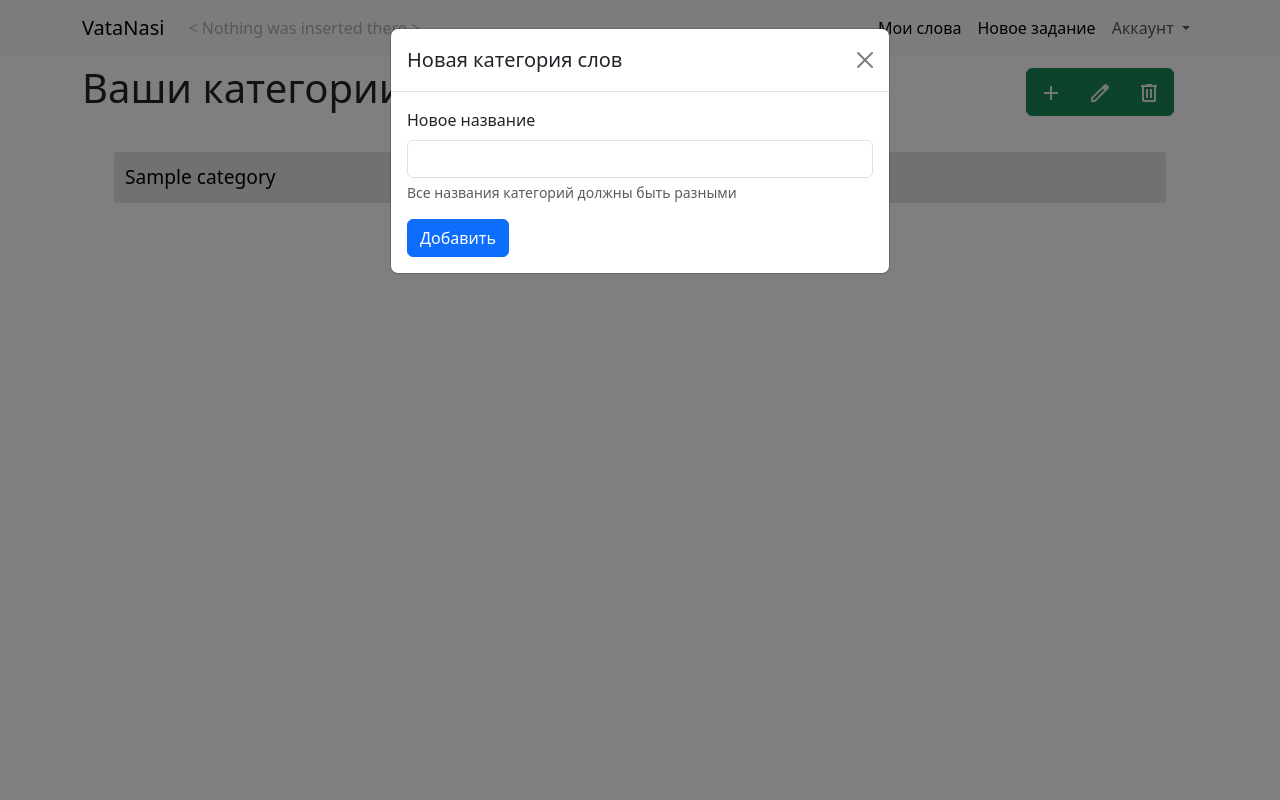
After one commit to VND0/VataNasi, a Flask app: template templates/categories_list_page.html in a window 1280 px wide, after a click that opens the changed part. The commit adds this page. Run offline with Flask 3, Linux system fonts and the light colour scheme; the template is opened without the code that fills it: most values are stand-ins (such as "Sample title", 1, 10 or a date in 2020); some libraries are stand-ins or nearby versions.

Commit message:
Создано модальное окно, открывающееся по кнопке с плюсиком

```diff
--- a/my_words_bp.py
+++ b/my_words_bp.py
@@ -20,6 +20,6 @@ def my_words_page():
     if not current_user.is_authenticated:
         return redirect("/login")
 
-    return render_template("words_list_page.html", is_authenticated=current_user.is_authenticated,
+    return render_template("categories_list_page.html", is_authenticated=current_user.is_authenticated,
                            categories=db.get_categories_of_user(current_user.id))
     # categories=[])
--- a/static/for_categories.js
+++ b/static/for_categories.js
@@ -36,4 +36,14 @@ document.querySelector("#delete").addEventListener("click", (event) => {
             location.reload(); //TODO: пофиксить то, что надо отдельно перезагружать страницу
         }
     }
-})
+});
+
+// document.querySelector("#new").addEventListener("click", (event) => {
+//     const tableOfCategories = document.querySelector("#categories-table");
+//
+// });
+const newBtn = document.querySelector("#new")
+const newAttributes = {"data-bs-toggle": "modal", "data-bs-target": "#newModal"}
+for (const attr in newAttributes) {
+    newBtn.setAttribute(attr, newAttributes[attr]);
+}
--- a/templates/alert.html
+++ b/templates/alert.html
@@ -1,4 +1,4 @@
 <div class="alert alert-{{ type }} alert-dismissible" role="alert">
     <div>{{ message }}</div>
-    <button type="button" class="btn-close" data-bs-dismiss="alert" aria-label="Close"></button>
+    <button type="button" class="btn-close" data-bs-dismiss="alert"></button>
 </div>
--- a/templates/base.html
+++ b/templates/base.html
@@ -33,8 +33,7 @@
                     <a class="nav-link active" href="/new_task" id="new-task-link">Новое задание</a>
                 </li>
                 <li class="nav-item dropdown" id="account-dropdown-menu">
-                    <a class="nav-link dropdown-toggle" href="#" role="button" data-bs-toggle="dropdown"
-                       aria-expanded="false">
+                    <a class="nav-link dropdown-toggle" href="#" role="button" data-bs-toggle="dropdown">
                         Аккаунт
                     </a>
                     {% if is_authenticated %} <!-- TODO: Изменить render_template-ы, чтобы это начало работать. -->
--- a/templates/words_list_page.html
+++ b/templates/categories_list_page.html
@@ -17,6 +17,11 @@
                     Нет категорий. Добавьте новую.
                 </div>
             {% endif %}
+            {% if add_message %}
+                <div class="alert alert-warning" role="alert">
+                    {{ message }}
+                </div>
+            {% endif %}
             <table class="table table-borderless" id="categories-table">
                 {% for category in categories %}
                     <tr class="my-2">
@@ -24,6 +29,7 @@
                     </tr>
                 {% endfor %}
             </table>
+            {% include "new_modal.html" %}
         </div>
     </div>
 {% endblock %}
--- a/templates/categories_tools_buttons.html
+++ b/templates/categories_tools_buttons.html
@@ -1,4 +1,4 @@
-<div class="btn-group my-1 me-4" role="group" aria-label="Первая группа">
+<div class="btn-group my-1 me-4" role="group">
     <button type="button" class="btn btn-success" id="new">
         <svg xmlns="http://www.w3.org/2000/svg" height="24px" viewBox="0 -960 960 960" width="24px" fill="#e8eaed">
             <path d="M440-440H200v-80h240v-240h80v240h240v80H520v240h-80v-240Z"/>
--- /dev/null
+++ b/templates/new_modal.html
@@ -0,0 +1,25 @@
+<div class="modal fade" id="newModal" tabindex="-1">
+    <div class="modal-dialog">
+        <div class="modal-content">
+            <div class="modal-header">
+                <h1 class="modal-title fs-5" id="exampleModalLabel">Новая категория слов</h1>
+                <button type="button" class="btn-close" data-bs-dismiss="modal"></button>
+            </div>
+            <div class="modal-body">
+                <form method="post">
+                    <div class="mb-3">
+                        <label for="new-category-name" class="form-label">Новое название</label>
+                        <input type="text" class="form-control" id="new-category-name">
+                        <div class="form-text">Все названия категорий должны быть разными</div>
+                    </div>
+                    <div class="row">
+                        <div class="col-9"></div>
+                        <div class="col">
+                            <button type="submit" class="btn btn-primary pull-right">Добавить</button>
+                        </div>
+                    </div>
+                </form>
+            </div>
+        </div>
+    </div>
+</div>
--- a/templates/reg_page.html
+++ b/templates/reg_page.html
@@ -6,13 +6,11 @@
             <form method="POST">
                 <div class="mb-3">
                     <label for="username" class="form-label">Имя пользователя</label>
-                <input type="text" class="form-control" id="username" aria-describedby="username-hint"
                     name="username">
                     <div id="username-hint" class="form-text">Уникальное букво-циферное имя пользователя.</div>
                 </div>
                 <div class="mb-3">
                     <label for="password" class="form-label">Пароль</label>
-                <input type="password" class="form-control" id="password" aria-describedby="password-hint"
                     name="password">
                     <div id="password-hint" class="form-text">Пароль может содержать любые символы.</div>
                 </div>
@@ -26,7 +24,6 @@
                             В случае утери учетных данных восстановить учетную запись в автоматическом режиме будет
                             невозможно.
                         </div>
-                    <!--                        <button type="button" class="btn-close" data-bs-dismiss="alert" aria-label="Close"></button>-->
                     </div>
                     {% if add_message %}
                         {% include "alert.html" %}
```
Lines whose indentation alone changed are shown as unchanged.
